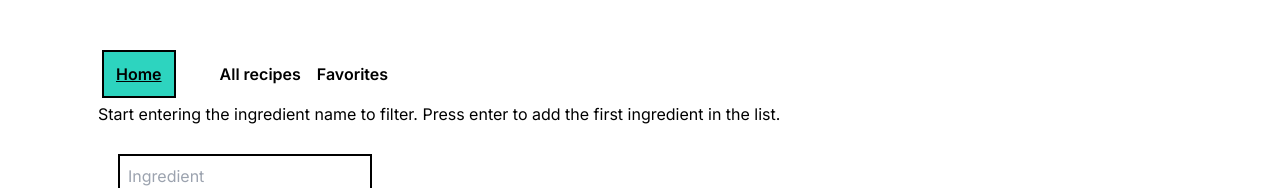
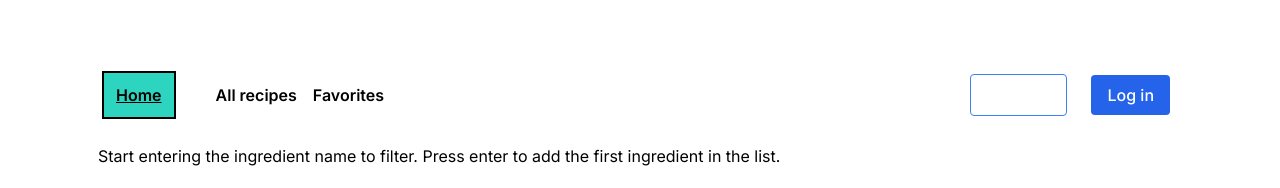
Before and after one commit to bibarsIs/nextjs-recipes, a Next.js app: page / in a window 1280 px wide. Shown: the top 188 px of the page. Built offline with nearby package versions, Linux system fonts and the light colour scheme; no server answers; the database is empty.

Commit message:
added next auth

```diff
--- a/components/IngredientSearch.tsx
+++ b/components/IngredientSearch.tsx
@@ -101,7 +101,7 @@ export default function IngredientSearch({ ingredientsFetched }: {
                     event.preventDefault()
                 } }>
                     <ButtonBrutal type="submit" onClick={ findRecipes }
-                                  isClicked={ searchIsClicked }>Search</ButtonBrutal>
+                                  isClicked={ searchIsClicked }>{!searchIsClicked ? 'Search' : 'Searching...'}</ButtonBrutal>
                     {/*found recipes after button press*/ }
                     { showResults ? <h2 className='font-semibold text-2xl'>Found recipes: </h2> : '' }
                     { showResults && recipes.length === 0 ? 'No recipes found' :
--- a/components/Navbar.tsx
+++ b/components/Navbar.tsx
@@ -2,24 +2,41 @@
 
 import Link from "next/link";
 import { usePathname } from "next/navigation";
+import MyButton from "./buttons/MyButton";
+import { RegisterButton } from "./buttons/RegisterButton";
 
 export default function Navbar() {
     const pathname = usePathname()
+
+    // Log in on MyButton click
+    function handleLoginClick() {
+
+    }
+
     return (
-        <ul className='flex flex-row font-semibold'>
-            <li className='pr-8'><Link href='/'><span
-                className={ `border-2 border-black p-3 bg-teal-400 ${ pathname === '/' ? 'underline' : '' }` }>Home</span></Link>
+        <div>
+        <ul className='flex flex-row place-items-center font-semibold'>
+            <li className='pr-8'>
+                <Link href='/' className={ `border-2 border-black p-3 bg-teal-400 ${ pathname === '/' ? 'underline' : '' }` }>Home</Link>
             </li>
-            <li>
+            <li >
                 <Link href='/recipes' className={ `${ pathname === '/recipes' ? 'underline' : '' }` }>All recipes</Link>
             </li>
             <li>
                 <Link href='/favorites' className={ `${ pathname === '/favorites' ? 'underline' : '' }` }>Favorites</Link>
             </li>
-            {/*
-            <li>Register</li>
-            <li>Login</li>
-*/ }
+
+            <li className='ml-auto'>
+                <RegisterButton></RegisterButton>
+            </li>
+            <li className=''>
+                <MyButton onClick={handleLoginClick} type='button'>Log in</MyButton>
+            </li>
         </ul>
+
+
+
+        </div>
+
     );
 }
--- a/components/buttons/Button.tsx
+++ /dev/null
@@ -1,10 +0,0 @@
-import '../../app/globals.css'
-import React from "react";
-
-export default function Button({type, onClick, children} : {type: "button" | "submit" | "reset" | undefined, onClick: React.MouseEventHandler, children: string}) {
-    return (
-        <button type={type} onClick={onClick} className="font-medium p-3 m-2 text-white bg-blue-600 hover:bg-blue-800 transition-colors rounded shadow-md">
-            {children}
-        </button>
-    );
-}
--- /dev/null
+++ b/components/buttons/MyButton.tsx
@@ -0,0 +1,21 @@
+import '../../app/globals.css'
+import React from "react";
+
+export default function MyButton({ type, onClick, children, color = 'bg-blue-600'}: {
+    type: "button" | "submit" | "reset" | undefined,
+    onClick?: React.MouseEventHandler,
+    children: string,
+    color?: string,
+}) {
+    return (
+        <button type={ type } onClick={ onClick }
+                className={ `
+                text-white ${color}
+                ${color === 'white'
+                    ? 'border border-blue-500 text-blue-500 hover:bg-blue-50 hover:border-blue-600'
+                    : ''}
+                font-medium py-2 px-4 m-2 hover:bg-blue-800 transition-colors rounded` }>
+            { children }
+        </button>
+    );
+}
--- /dev/null
+++ b/components/buttons/RegisterButton.tsx
@@ -0,0 +1,89 @@
+import MyButton from "./MyButton";
+import TextField from '@mui/material/TextField';
+import Dialog from '@mui/material/Dialog';
+import DialogActions from '@mui/material/DialogActions';
+import DialogContent from '@mui/material/DialogContent';
+import DialogTitle from '@mui/material/DialogTitle';
+import React, { useState } from "react";
+import { useForm, SubmitHandler } from "react-hook-form";
+
+type formData = {
+    email: string,
+    name: string,
+    password: string
+};
+
+export function RegisterButton() {
+
+    const [open, setOpen] = useState(false);
+
+    // Register MyButton click
+    function handleRegisterClick() {
+        setOpen(true)
+    }
+    function handleClose() {
+        setOpen(false)
+    }
+
+    const handleRegisterSubmit: SubmitHandler<formData> = (data: formData) => {
+        console.log(data)
+    }
+
+    const { register, handleSubmit, watch, formState: { errors } } = useForm<formData>();
+
+    return (
+        <>
+            <MyButton onClick={ handleRegisterClick } type='button' color='white'>Register</MyButton>
+
+            {/*Modal*/}
+
+            <Dialog open={ open } onClose={ handleClose }>
+                <DialogTitle>Register</DialogTitle>
+                <form onSubmit={handleSubmit(handleRegisterSubmit) }>
+
+                    <DialogContent>
+                        <TextField
+                            autoFocus
+                            margin="dense"
+                            id="email"
+                            label="Email Address"
+                            type="email"
+                            fullWidth
+                            variant="outlined"
+                            {...register("email", {required: true})}
+                        />
+                        {errors.email && <span className='text-red-500'>Email is required</span>}
+
+                        <TextField
+                            margin="dense"
+                            id="name"
+                            label="Your name"
+                            type="text"
+                            fullWidth
+                            variant="outlined"
+                            {...register("name", {required: true, maxLength: 20})}
+                        />
+                        {errors.name?.type === 'required' && <span className='text-red-500'>Name is required</span>}
+                        {errors.name?.type === 'maxLength' && <span className='text-red-500'>Must be at most 20 characters</span>}
+
+                        <TextField
+                            margin="dense"
+                            id="password"
+                            label="Password"
+                            type="password"
+                            fullWidth
+                            variant="outlined"
+                            {...register("password", {required: true, minLength: 6})}
+                        />
+                        {errors.password?.type === 'required' && <span className='text-red-500'>Password is required</span>}
+                        {errors.password?.type === 'minLength' && <span className='text-red-500'>Password must be at least 6 chacters long</span>}
+                    </DialogContent>
+                    <DialogActions className='font-serif'>
+                        <MyButton type='submit'>Submit</MyButton>
+                    </DialogActions>
+                </form>
+            </Dialog>
+
+        </>
+    );
+}
--- a/middleware.ts
+++ b/middleware.ts
@@ -1,4 +1,3 @@
-// middleware.ts
 import { NextResponse } from 'next/server'
 import type { NextRequest } from 'next/server'
 
--- a/package.json
+++ b/package.json
@@ -20,9 +20,10 @@
     "eslint": "8.30.0",
     "eslint-config-next": "13.1.1",
     "next": "13.1.1",
+    "next-auth": "^4.18.8",
     "react": "18.2.0",
     "react-dom": "18.2.0",
-    "react-hook-form": "^7.41.2",
+    "react-hook-form": "^7.41.5",
     "react-select": "^5.7.0"
   },
   "devDependencies": {
--- /dev/null
+++ b/pages/api/auth/[...nextauth].ts
@@ -0,0 +1,44 @@
+import NextAuth, { NextAuthOptions } from 'next-auth'
+import CredentialsProvider from 'next-auth/providers/credentials'
+
+export const authOptions: NextAuthOptions = {
+    // Configure one or more authentication providers
+    providers: [
+        CredentialsProvider({
+            // The name to display on the sign in form (e.g. 'Sign in with...')
+            name: 'Email and password',
+            // The credentials is used to generate a suitable form on the sign in page.
+            // You can specify whatever fields you are expecting to be submitted.
+            // e.g. domain, username, password, 2FA token, etc.
+            // You can pass any HTML attribute to the <input> tag through the object.
+            credentials: {
+                email: { label: 'Email', type: 'email' },
+                password: { label: 'Password', type: 'password' }
+            },
+            async authorize(credentials, req) {
+                // You need to provide your own logic here that takes the credentials
+                // submitted and returns either a object representing a user or value
+                // that is false/null if the credentials are invalid.
+                // e.g. return { id: 1, name: 'J Smith', email: 'jsmith@example.com' }
+                // You can also use the `req` object to obtain additional parameters
+                // (i.e., the request IP address)
+                const res = await fetch('/your/endpoint', {
+                    method: 'POST',
+                    body: JSON.stringify(credentials),
+                    headers: { 'Content-Type': 'application/json' }
+                })
+                const user = await res.json()
+
+                // If no error and we have user data, return it
+                if (res.ok && user) {
+                    return user
+                }
+                // Return null if user data could not be retrieved
+                return null
+            }
+        })
+
+    ],
+}
+
+export default NextAuth(authOptions)
```
Also changed, not shown: app/globals.css (line endings or trailing spaces), 1 other file (tests, documents, lock files or other folders).
